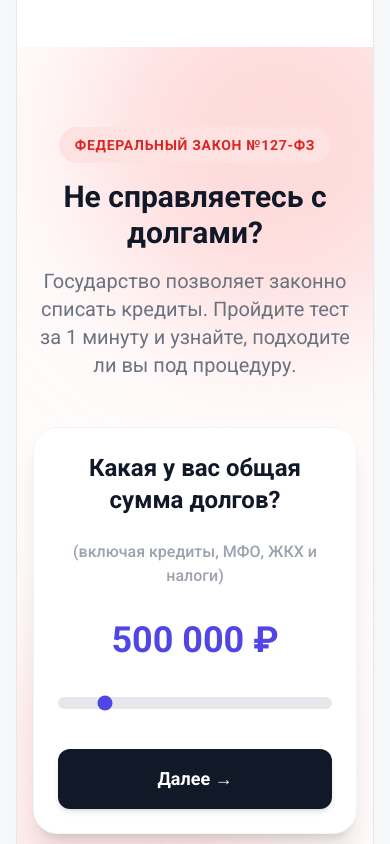
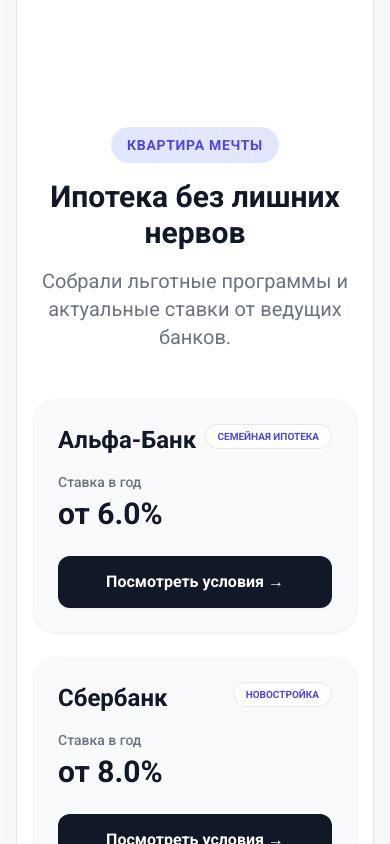
Before and after one commit to Gogih43/finprosto-1, a Next.js app: page / in a window 390 px wide. Shown: the part 5060-5904 px from the top of the page. Built offline with nearby package versions, Linux system fonts and the light colour scheme.

Commit message:
add mortgage section

```diff
--- a/app/page.tsx
+++ b/app/page.tsx
@@ -8,6 +8,7 @@ import Articles from '../components/Articles';
 import Footer from '../components/Footer';
 import ScrollToTop from '../components/ScrollToTop';
 import CookieBanner from '../components/CookieBanner'; // 👈 Добавили печеньки
+import Mortgage from '../components/Mortgage';
 
 export default function Home() {
   return (
@@ -18,6 +19,7 @@ export default function Home() {
         <Calculator />
         <Tactics />
         <Compare />
+        <Mortgage />
         <BankruptcySection />
         <Articles />
       </main>
--- /dev/null
+++ b/components/Mortgage.tsx
@@ -0,0 +1,74 @@
+'use client';
+
+export default function Mortgage() {
+  // Ваши офферы по ипотеке (Ссылки вставите от Leads.su или Rafinad)
+  const mortgageOffers = [
+    {
+      name: "Альфа-Банк",
+      rate: "от 6.0%",
+      type: "Семейная ипотека",
+      link: "ВСТАВИТЬ_ССЫЛКУ_АЛЬФА_ИПОТЕКА"
+    },
+    {
+      name: "Сбербанк",
+      rate: "от 8.0%",
+      type: "Новостройка",
+      link: "https://www.sberbank.com/ru/person/credits/home" // Прямая ссылка для солидности
+    },
+    {
+      name: "ВТБ",
+      rate: "от 6.0%",
+      type: "IT-ипотека",
+      link: "ВСТАВИТЬ_ССЫЛКУ_ВТБ_ИПОТЕКА"
+    },
+    {
+      name: "Газпромбанк",
+      rate: "от 10.5%",
+      type: "Вторичное жилье",
+      link: "https://www.gazprombank.ru/personal/mortgage/" // Прямая ссылка
+    },
+  ];
+
+  return (
+    <section className="py-20 bg-white relative overflow-hidden" id="mortgage">
+      <div className="container mx-auto px-4 max-w-5xl relative z-10">
+        <div className="text-center mb-12">
+          <span className="bg-indigo-100 text-indigo-600 font-bold px-4 py-2 rounded-full text-sm uppercase tracking-wider mb-4 inline-block">
+            Квартира мечты
+          </span>
+          <h2 className="text-3xl md:text-5xl font-black text-gray-900 mb-4">
+            Ипотека без лишних нервов
+          </h2>
+          <p className="text-xl text-gray-500 max-w-2xl mx-auto">
+            Собрали льготные программы и актуальные ставки от ведущих банков.
+          </p>
+        </div>
+
+        <div className="grid grid-cols-1 md:grid-cols-2 gap-6">
+          {mortgageOffers.map((offer, index) => (
+            <div key={index} className="border border-gray-100 bg-gray-50 p-6 rounded-3xl shadow-sm hover:shadow-md transition-all flex flex-col justify-between h-full group">
+              <div>
+                <div className="flex flex-wrap justify-between items-start mb-4 gap-2">
+                  <h3 className="text-2xl font-bold text-gray-900">{offer.name}</h3>
+                  <span className="bg-white border border-gray-200 text-indigo-600 text-[10px] px-3 py-1 rounded-full font-black uppercase whitespace-nowrap">
+                    {offer.type}
+                  </span>
+                </div>
+                <p className="text-sm text-gray-500 mb-1 font-medium">Ставка в год</p>
+                <p className="text-3xl font-black text-gray-900 mb-6">{offer.rate}</p>
+              </div>
+              <a
+                href={offer.link}
+                target="_blank"
+                rel="noopener noreferrer"
+                className="w-full bg-gray-900 hover:bg-indigo-600 text-white font-bold py-3.5 rounded-xl transition-colors text-center block shadow-sm"
+              >
+                Посмотреть условия &rarr;
+              </a>
+            </div>
+          ))}
+        </div>
+      </div>
+    </section>
+  );
+}
```
